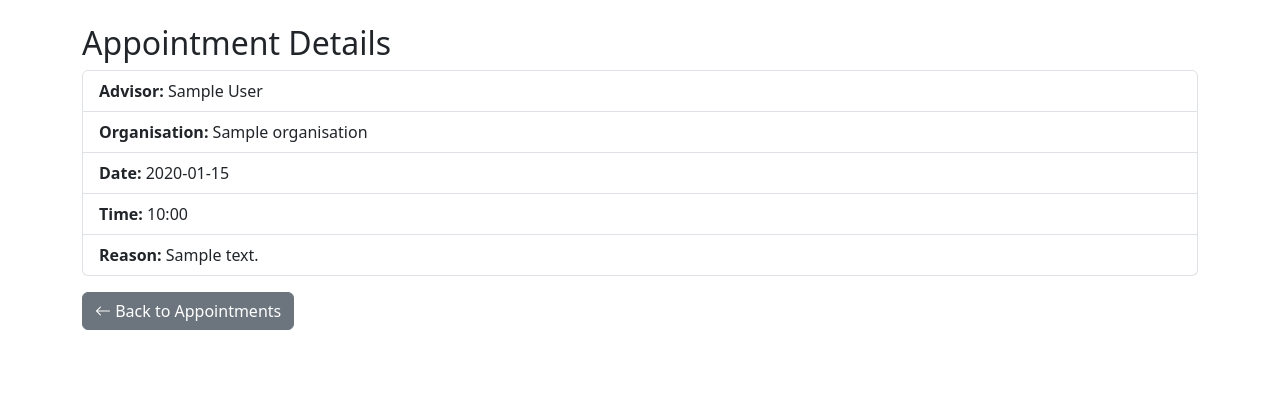
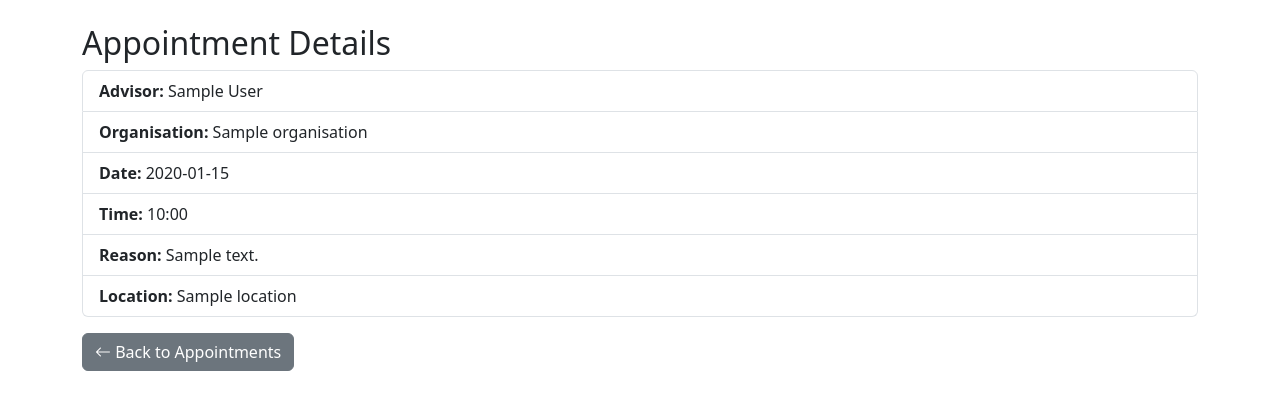
Before and after one commit to emmabry/BUS_Prototype, a Python web app: template app/templates/appointment.html in a window 1280 px wide. Shown: the part 56-466 px from the top of the page. Run offline with Jinja, Linux system fonts and the light colour scheme; the template is opened without the code that fills it: most values are stand-ins (such as "Sample title", 1, 10 or a date in 2020).

Commit message:
Update appointment.html
Added the location field to the details of the appointment.

```diff
--- a/app/templates/appointment.html
+++ b/app/templates/appointment.html
@@ -10,6 +10,7 @@
     <li class="list-group-item"><strong>Date:</strong> {{ appointment.start_time.strftime('%Y-%m-%d') }}</li>
     <li class="list-group-item"><strong>Time:</strong> {{ appointment.start_time.strftime('%H:%M') }}</li>
     <li class="list-group-item"><strong>Reason:</strong> {{ appointment.description }}</li>
+    <li class="list-group-item"><strong>Location:</strong> {{ appointment.location }}</li>
 
 </ul>
 
```
